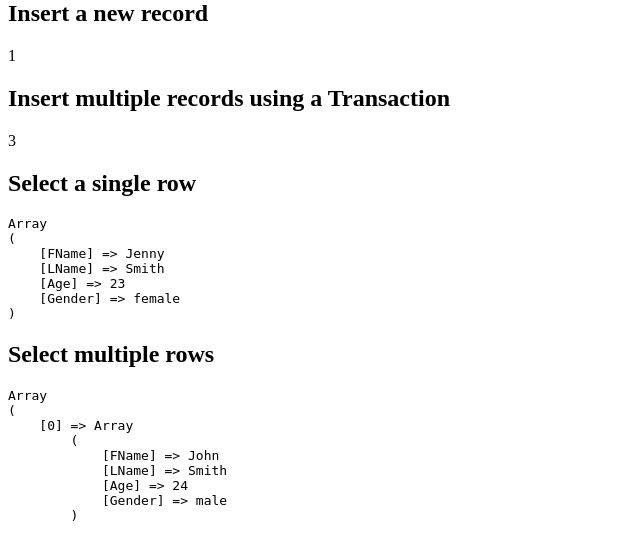
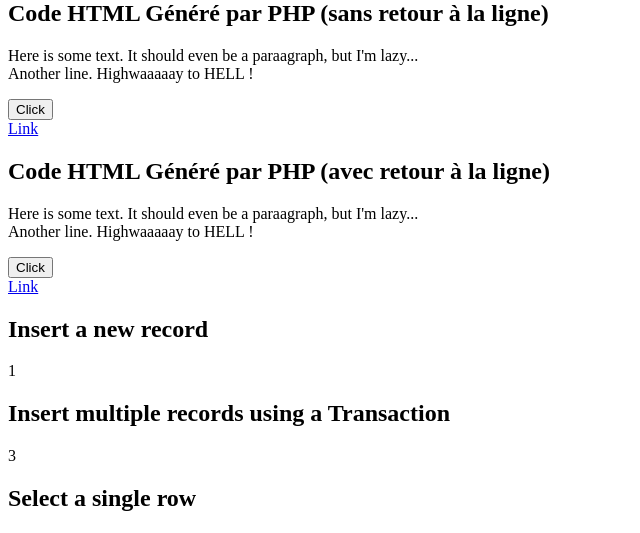
Before and after one commit to TBG-FR/IUT_MPA_QCMaster, a PHP site: page /php/pages/testpage.php in a window 1280 px wide. Shown: the part 20-553 px from the top of the page, without its empty margins (0-640 px from the left). Run offline with PHP 8.4, Linux system fonts and the light colour scheme; data that the repository does not hold is empty.

Commit message:
PHP Pages - TestPage : Added some PHP-generated HTML examples

```diff
--- a/php/pages/testpage.php
+++ b/php/pages/testpage.php
@@ -31,7 +31,32 @@ require_once('../includes/all.inc.php');
 
             <?php
 
-            $db = new Database();
+
+            echo "<h2>Code HTML Généré par PHP (sans retour à la ligne)</h2>";
+
+            echo "<div id='1'>
+                    <p>
+                        Here is some text. It should even be a paraagraph, but I'm lazy...<br />
+                        Another line. Highwaaaaay to HELL !
+                    </p>
+                    <button>Click</button>
+                    <br />
+                    <a href='#link'>Link</a></div>";
+
+            echo " \r\n \r\n";
+            echo "<h2>Code HTML Généré par PHP (avec retour à la ligne)</h2> \r
+
+                  <div id='1'> \r
+                      <p> \r
+                          Here is some text. It should even be a paraagraph, but I'm lazy...<br /> \r
+                          Another line. Highwaaaaay to HELL ! \r
+                      </p> \r
+                      <button>Click</button> \r
+                      <br /> \r
+                      <a href='#link'>Link</a>
+                  </div> \r\n\n";
+
+            //$db = new Database();
 
             echo "<h2>Insert a new record</h2>";
             //Firstly you need to instantiate a new database.
```
